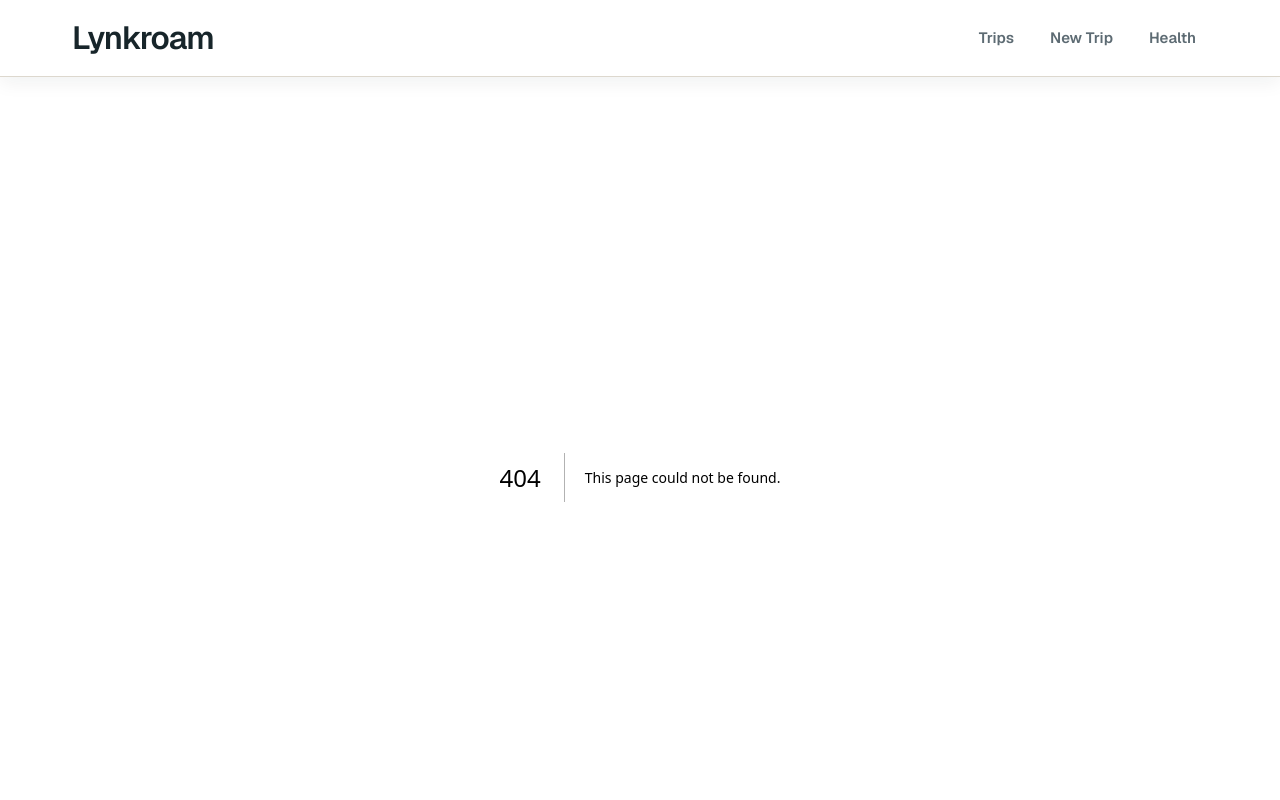
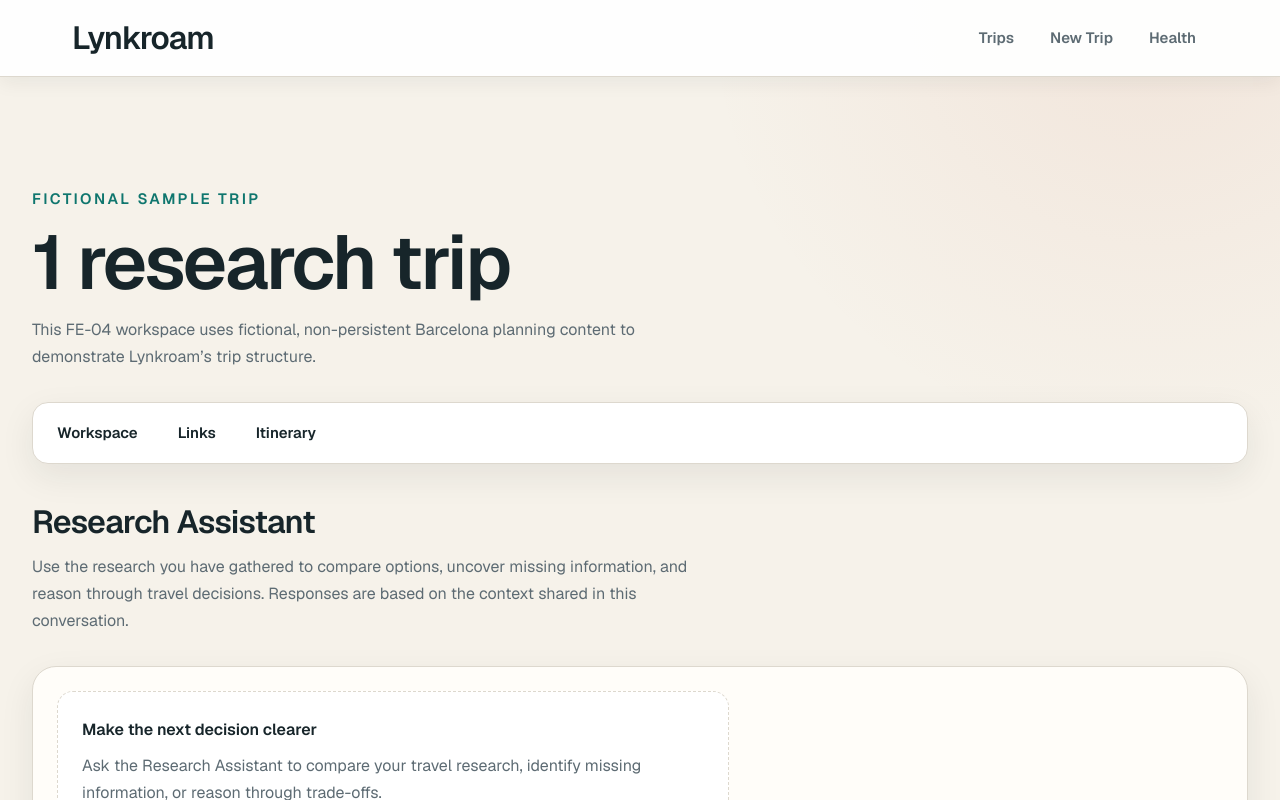
Before and after one commit to damiannogueira/lynkroam, a Next.js app: page /trips/1/assistant in a window 1280 px wide. Before the commit this address had no page. Shown: the top 800 px of the page. Built offline with nearby package versions, Linux system fonts and the light colour scheme.

Commit message:
feat: add research assistant page

```diff
--- /dev/null
+++ b/src/app/trips/[tripId]/assistant/page.tsx
@@ -0,0 +1,24 @@
+import { ResearchAssistantChat } from "@/components/research-assistant-chat";
+
+export default async function TripAssistantPage({
+  params,
+}: PageProps<"/trips/[tripId]/assistant">) {
+  await params;
+
+  return (
+    <div className="space-y-8">
+      <section className="max-w-reading space-y-3">
+        <h2 className="text-heading font-semibold tracking-[-0.025em] text-ink">
+          Research Assistant
+        </h2>
+        <p className="text-body text-muted">
+          Use the research you have gathered to compare options, uncover
+          missing information, and reason through travel decisions. Responses
+          are based on the context shared in this conversation.
+        </p>
+      </section>
+
+      <ResearchAssistantChat />
+    </div>
+  );
+}
```
